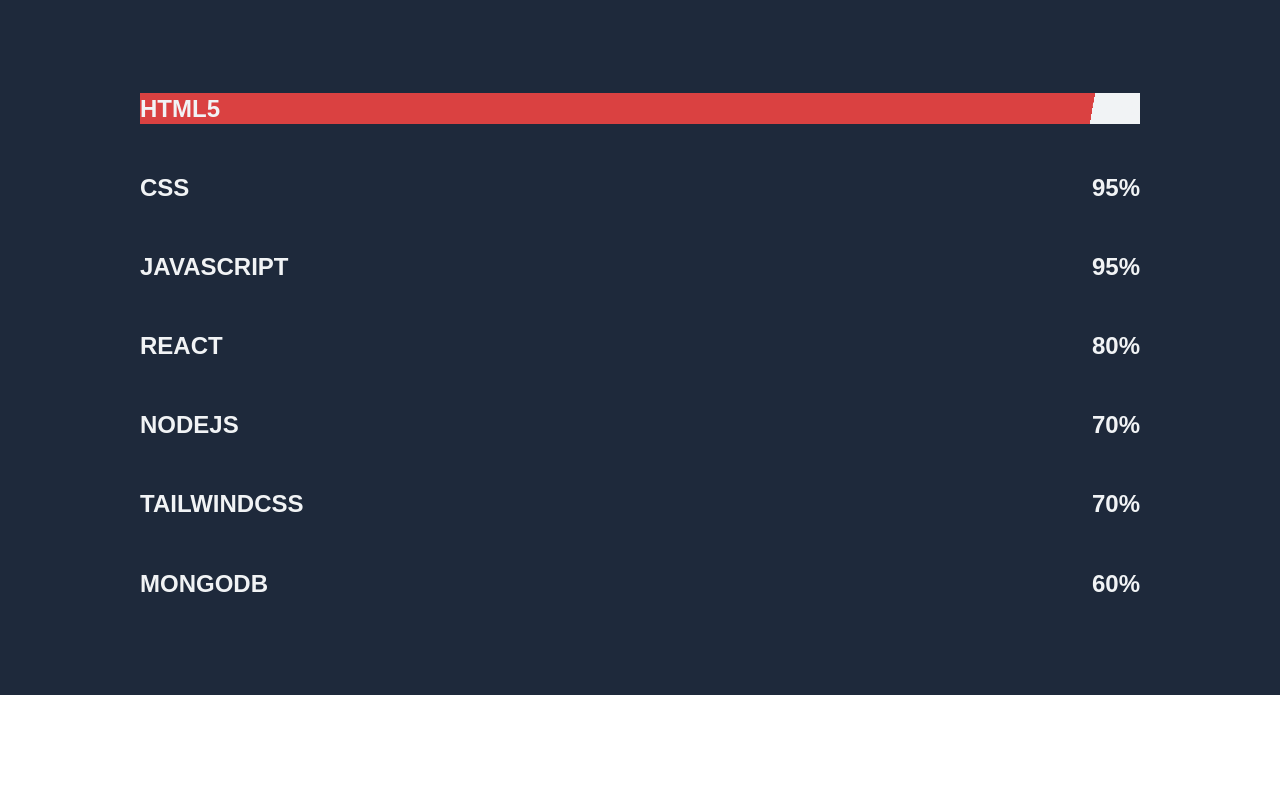
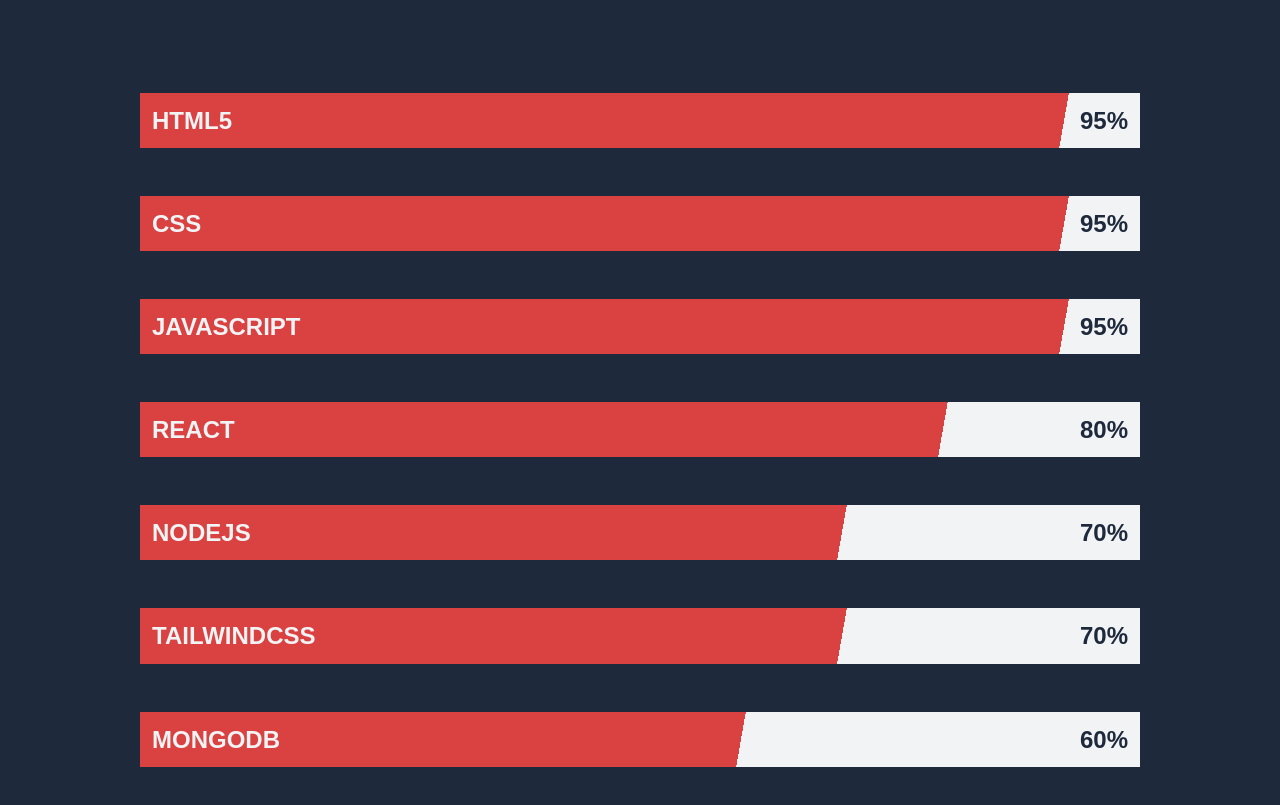
Before and after one commit to Anoop555777/personal-portfolio, a website: page index.html in a window 1280 px wide. Shown: the part 1770-2575 px from the top of the page. Before the commit the page ends 2465 px from the top, so only its background shows below. Drawn offline with Linux system fonts and the light colour scheme.

Commit message:
completed skills

```diff
--- a/index.html
+++ b/index.html
@@ -131,37 +131,37 @@
             <div class="skill-grid skill--1">
               <h4 class="heading-tertiary">HTML5</h4>
 
-              <h4 class="heading-tertiary">95%</h4>
+              <h4 class="heading-tertiary score">95%</h4>
             </div>
             <div class="skill-grid skill--2">
               <h4 class="heading-tertiary">CSS</h4>
 
-              <h4 class="heading-tertiary">95%</h4>
+              <h4 class="heading-tertiary score">95%</h4>
             </div>
             <div class="skill-grid skill--3">
               <h4 class="heading-tertiary">JAVASCRIPT</h4>
 
-              <h4 class="heading-tertiary">95%</h4>
+              <h4 class="heading-tertiary score">95%</h4>
             </div>
             <div class="skill-grid skill--4">
               <h4 class="heading-tertiary">React</h4>
 
-              <h4 class="heading-tertiary">80%</h4>
+              <h4 class="heading-tertiary score">80%</h4>
             </div>
             <div class="skill-grid skill--5">
               <h4 class="heading-tertiary">NodeJS</h4>
 
-              <h4 class="heading-tertiary">70%</h4>
+              <h4 class="heading-tertiary score">70%</h4>
             </div>
             <div class="skill-grid skill--6">
               <h4 class="heading-tertiary">TailwindCSS</h4>
 
-              <h4 class="heading-tertiary">70%</h4>
+              <h4 class="heading-tertiary score">70%</h4>
             </div>
             <div class="skill-grid skill--7">
               <h4 class="heading-tertiary">MONGODB</h4>
 
-              <h4 class="heading-tertiary">60%</h4>
+              <h4 class="heading-tertiary score">60%</h4>
             </div>
           </div>
         </div>
--- a/sass/_skill.scss
+++ b/sass/_skill.scss
@@ -23,6 +23,10 @@
   justify-content: space-between;
 }
 
+.skill-grid .score {
+  color: $color-black--dark-1;
+}
+
 .fill {
   background-color: $color-light-1;
   grid-column: 1/-1;
@@ -30,10 +34,81 @@
 }
 
 .skill--1 {
+  padding: 1.2rem;
   background-image: linear-gradient(
     100deg,
     $color-light-1 0%,
-    $color-light-1 95%,
-    $color-white-dark 95%
+    $color-light-1 92%,
+    $color-white-dark 92%
   );
 }
+
+.skill--2 {
+  padding: 1.2rem;
+  background-image: linear-gradient(
+    100deg,
+    $color-light-1 0%,
+    $color-light-1 92%,
+    $color-white-dark 92%
+  );
+}
+
+.skill--3 {
+  padding: 1.2rem;
+  background-image: linear-gradient(
+    100deg,
+    $color-light-1 0%,
+    $color-light-1 92%,
+    $color-white-dark 92%
+  );
+}
+
+.skill--4 {
+  padding: 1.2rem;
+  background-image: linear-gradient(
+    100deg,
+    $color-light-1 0%,
+    $color-light-1 80%,
+    $color-white-dark 80%
+  );
+}
+
+.skill--5 {
+  padding: 1.2rem;
+  background-image: linear-gradient(
+    100deg,
+    $color-light-1 0%,
+    $color-light-1 70%,
+    $color-white-dark 70%
+  );
+}
+
+.skill--7 {
+  padding: 1.2rem;
+  background-image: linear-gradient(
+    100deg,
+    $color-light-1 0%,
+    $color-light-1 60%,
+    $color-white-dark 60%
+  );
+}
+
+.skill--6 {
+  padding: 1.2rem;
+  background-image: linear-gradient(
+    100deg,
+    $color-light-1 0%,
+    $color-light-1 70%,
+    $color-white-dark 70%
+  );
+}
+
+.skill--8 {
+  padding: 1.2rem;
+  background-image: linear-gradient(
+    100deg,
+    $color-light-1 0%,
+    $color-light-1 60%,
+    $color-white-dark 60%
+  );
+}
```
Also changed, not shown: css/style.css.
